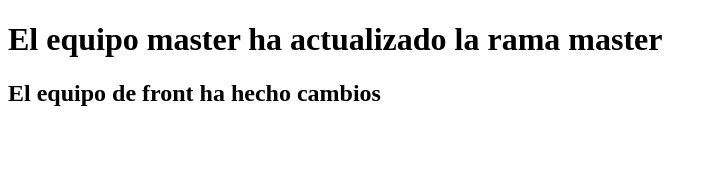
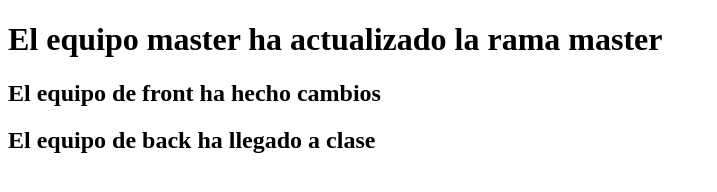
Before and after one commit to msastreharo/trying-branches-2, a plain HTML site: page index.html in a window 1280 px wide. Shown: the whole page, without its empty margins (0-717 px from the left). Drawn offline with Linux system fonts and the light colour scheme.

Commit message:
La rama back ha sido actualizada

```diff
--- a/index.html
+++ b/index.html
@@ -8,5 +8,7 @@
     <h1>El equipo master ha actualizado la rama master</h1>
 
     <h2> El equipo de front ha hecho cambios</h2>
+
+    <h2>El equipo de back ha llegado a clase</h2>
 </body>
 </html>
```
